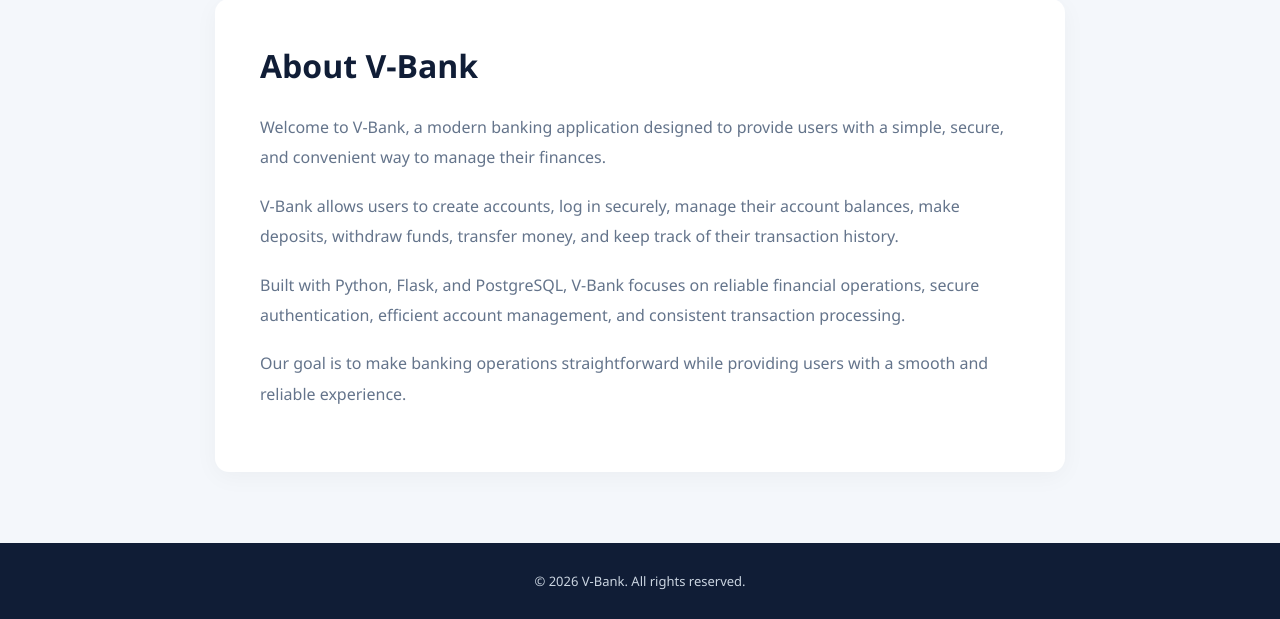
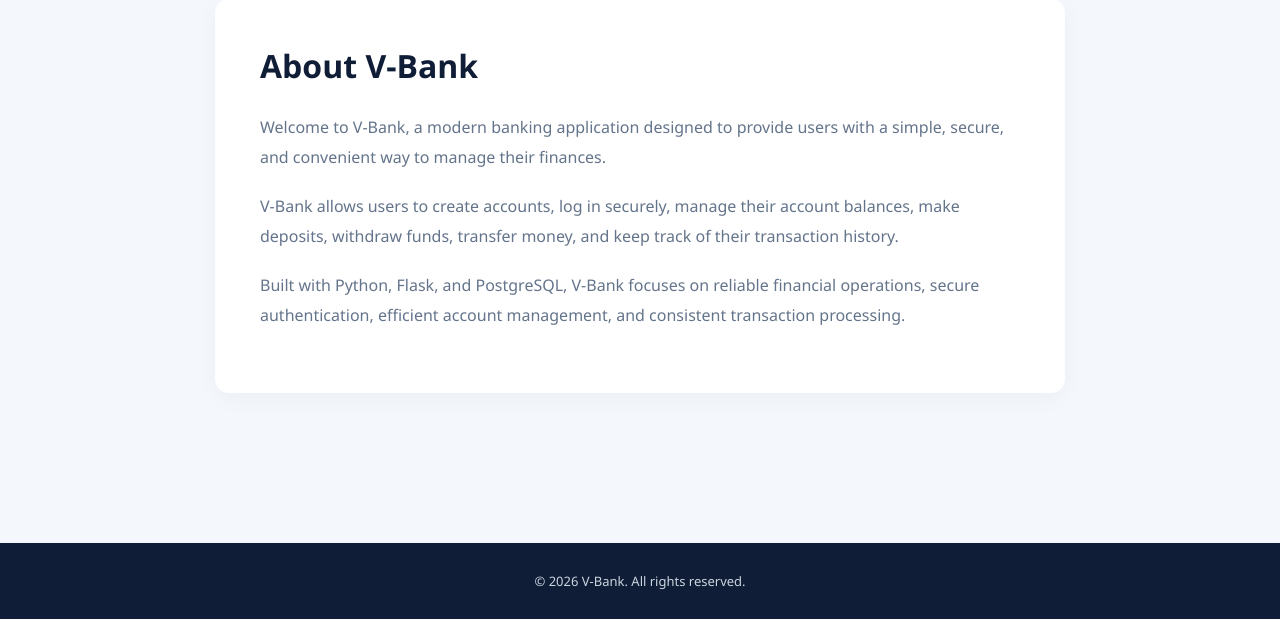
Before and after one commit to Vic-The-Dev/v-bank-web-application, a Flask app: page /about in a window 1280 px wide. Shown: the part 181-800 px from the top of the page. Run offline with Flask 3, Linux system fonts and the light colour scheme; some libraries are stand-ins or nearby versions.

Commit message:
Update about page

```diff
--- a/templates/about.html
+++ b/templates/about.html
@@ -26,10 +26,5 @@ V-Bank | About
         management, and consistent transaction processing.
     </p>
 
-    <p>
-        Our goal is to make banking operations straightforward while providing
-        users with a smooth and reliable experience.
-    </p>
-
 </div>
 {% endblock %}
```
